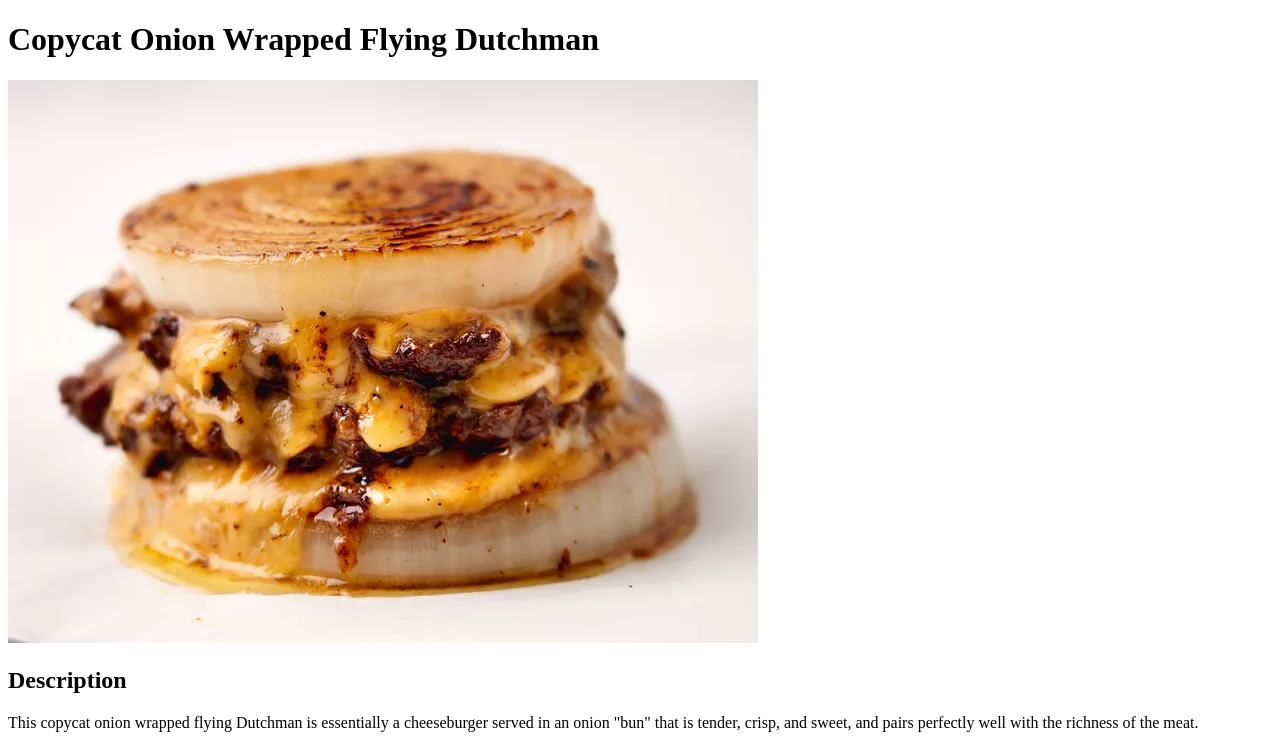
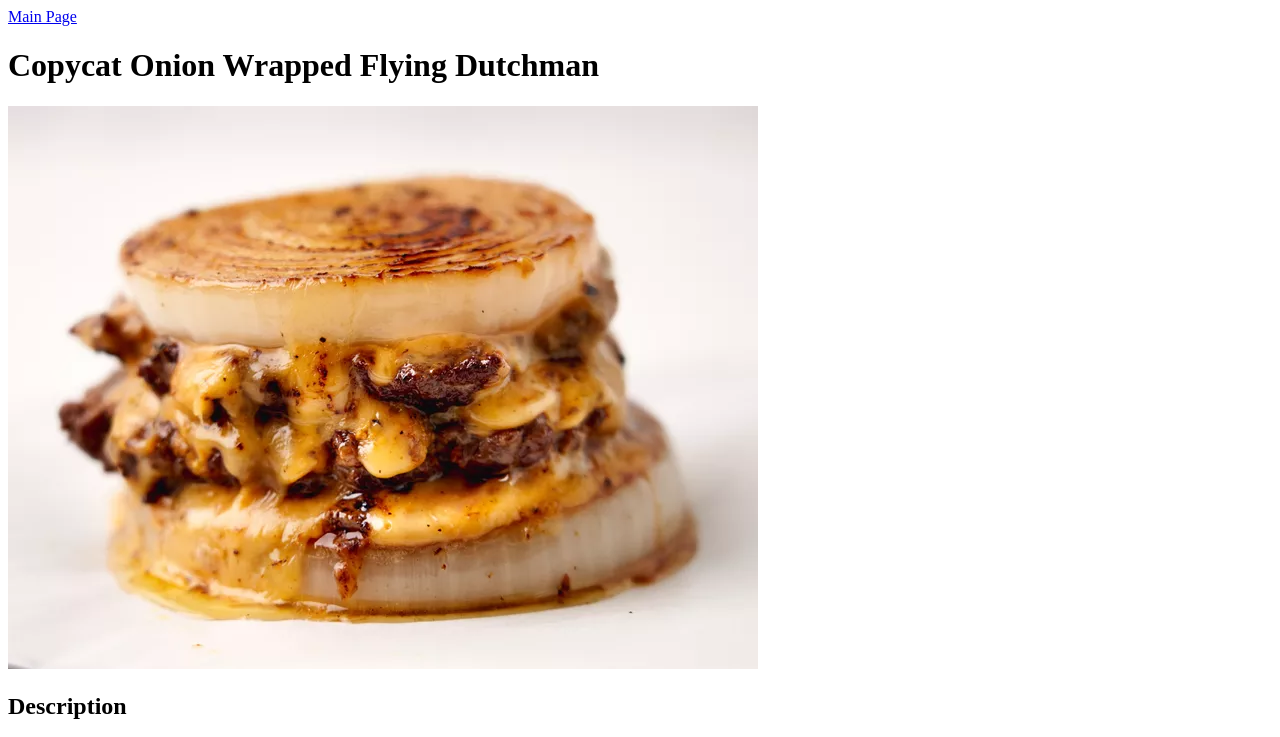
Before and after one commit to asanhix/odin-recipes, a plain HTML site: page recipes/copycat.html in a window 1280 px wide. Shown: the top 737 px of the page. Drawn offline with Linux system fonts and the light colour scheme.

Commit message:
Add Main Page link

```diff
--- a/recipes/copycat.html
+++ b/recipes/copycat.html
@@ -4,6 +4,9 @@
         <meta charset="UTF-8">
         <title>Copycat Onion Wrapped Flying Dutchman</title>
     </head>
+    <body>
+
+        <a href="../index.html">Main Page</a>
     <h1>Copycat Onion Wrapped Flying Dutchman</h1>
     <img src="./CopycatOnionWrappedFlyingDutchman.webp" alt="Copycat Onion Wrapped Flying Dutchman">
     <h2>Description</h2>
@@ -27,4 +30,5 @@
         <li>Add 2 cheese slices to the top of one onion slice and both burger patties. Place one burger on the cheese-topped onion slice and top with the second burger patty. Place remaining onion slice over burger and press down. Flip burger and cook 1 to 2 more minutes. Remove from pan and set aside. Repeat with remaining onions, burger patties and cheese.</li>
         <li>Combine mayo, ketchup, mustard, and pickle relish in a small bowl and stir well.  Serve with burgers.</li>
     </ol>
+</body>
 </html>
```
Also changed, not shown: recipes/lasagna.html (+1 -0 lines), recipes/loaded.html (+1 -0 lines).
